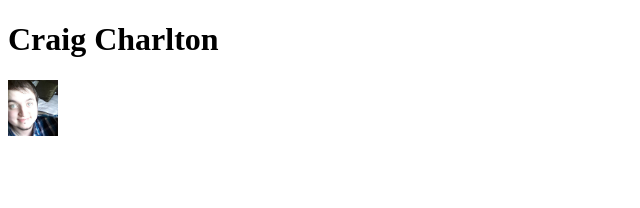
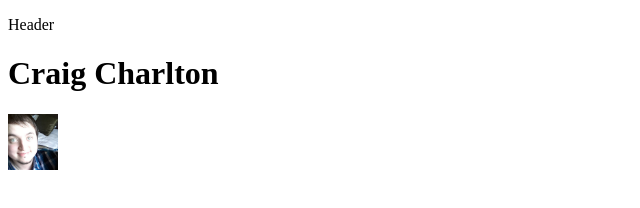
Before and after one commit to CraigCharlton/Craig-Web, a Gatsby site: page / in a window 1280 px wide. Shown: the whole page, without its empty margins (0-640 px from the left). Built offline with nearby package versions, Linux system fonts and the light colour scheme; Gatsby itself is replaced by a stand-in of ours.

Commit message:
Layout and header added

```diff
--- a/gatsby-config.js
+++ b/gatsby-config.js
@@ -0,0 +1,6 @@
+module.exports = {
+  siteMetadata: {
+    title: 'Craig Charlton',
+  },
+  plugins: []
+};
--- /dev/null
+++ b/src/components/header.js
@@ -0,0 +1,11 @@
+import React, { Component } from 'react';
+
+export default class Header extends Component {
+  render() {
+    return (
+      <div>
+        <p>Header</p>
+      </div>
+    )
+  }
+}
--- /dev/null
+++ b/src/components/layout.js
@@ -0,0 +1,11 @@
+import React from 'react';
+import Header from '../components/header.js';
+
+export default ({ children }) => (
+  <div>
+    <Header />
+    <div>
+      {children}
+    </div>
+  </div>
+)
--- a/src/pages/index.js
+++ b/src/pages/index.js
@@ -1,9 +1,10 @@
 import React from 'react';
+import Layout from '../components/layout.js';
 import Image from '../images/craig.jpg';
 
 export default () => (
-  <div>
+  <Layout>
     <h1>Craig Charlton</h1>
     <img src={Image} alt="me" width="50rem" />
-  </div>
+  </Layout>
 );
```
